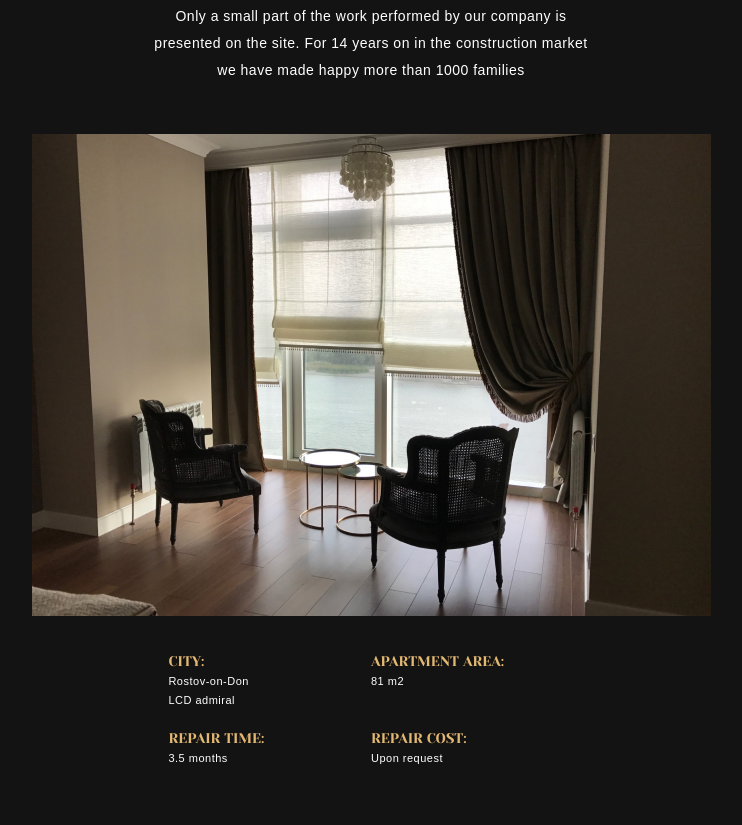
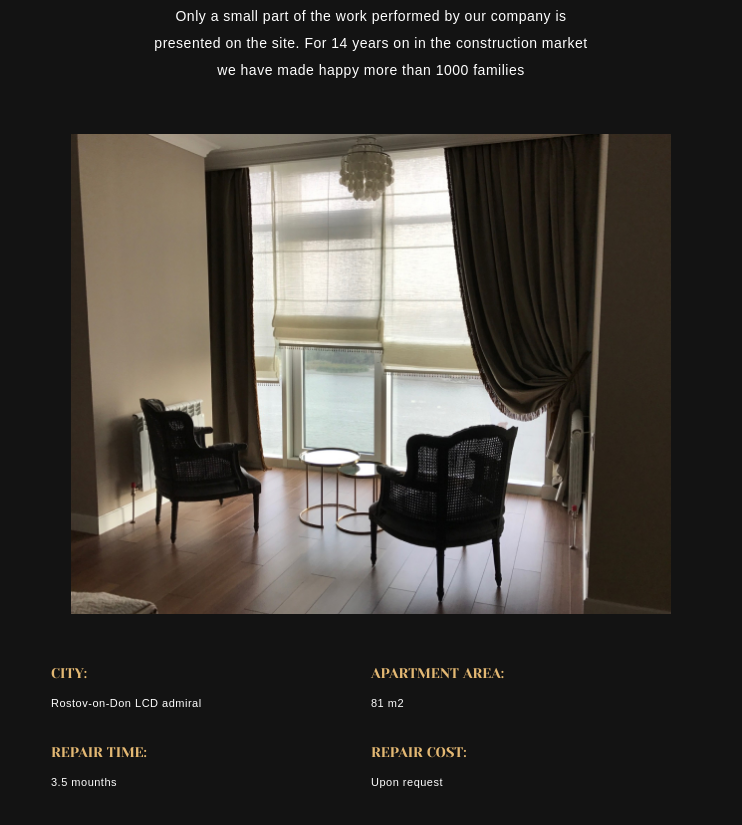
Before and after one commit to Romasananas/Design_studio_site, a plain HTML site: page index.html in a window 1280 px wide. Shown: the part 611-1436 px from the top of the page, without its empty margins (269-1011 px from the left). Drawn offline with Linux system fonts and the light colour scheme.

Commit message:
Add slider on JS

```diff
--- a/css/adaptive.css
+++ b/css/mobile.css
@@ -95,17 +95,15 @@
         margin: 0 auto;
     }
 
-    .info-btn {
-        margin: 0;
-    }
-
     .content-info {
+        margin-top: 50px;
         position: relative;
         top: unset;
     }
 
     .info-item {
         margin-bottom: 20px;
+        text-align: left;
     }
 
     .info-item>.subtitle {
@@ -114,15 +112,16 @@
     }
 
     .info-item__text {
+        text-align: left;
         font-size: 11px;
-        line-height: 18px;
+        line-height: 40px;
     }
 
-    .info-scrolling {
+    .slider-move {
         display: none;
     }
 
-    .info-scrolling__mobile {
+    .slider-move__mobile {
         width: 100%;
         position: absolute;
         bottom: 40%;
@@ -130,17 +129,15 @@
         justify-content: space-between;
     }
 
-    .info-btn {
-        width: 36px;
-        height: 36px;
-        margin: 14px;
+    .slider-btn {
+        height: 42px;
     }
 
-    .info-btn.back {
+    .slider-btn.back {
         background-image: url("../images/button-back-mobile.png");
     }
 
-    .info-btn.next {
+    .slider-btn.next {
         background-image: url("../images/button-next-mobile.png");
     }
 
@@ -294,7 +291,7 @@
         align-items: center;
     }
 
-    .example-styles .info-scrolling__mobile {
+    .example-styles .slider-move__mobile {
         bottom: 25%;
     }
 
--- a/css/styles.css
+++ b/css/styles.css
@@ -189,7 +189,8 @@
     justify-content: end;
 }
 
-.completed-projects__menu-link a {
+.completed-projects__menu-link {
+    margin-right: 45px;
     font-family: 'Yeseva One';
     font-style: normal;
     font-weight: 400;
@@ -199,7 +200,7 @@
     color: rgba(255, 255, 255, 0.3);
 }
 
-.completed-projects__menu-link a:hover {
+.completed-projects__menu-link.active {
     border-bottom: 1px solid #E3B873;
     padding-bottom: 6px;
     color: #E3B873;
@@ -246,53 +247,84 @@
 }
 
 .info-item__text {
-    max-width: 160px;
+    width: 160px;
+    height: 40px;
     font-size: 13px;
     line-height: 21px;
 }
 
-.content__image {
-    width: 50%;
+.info-item__text.active {
+    transition: 0.2s;
 }
 
-.content__image img {
-    display: block;
-    max-width: 100%;
-    height: auto;
+.slider {
+    position: relative;
 }
 
-.info-scrolling__mobile {
+.slider-images {
+    width: 600px;
+    height: 480px;
+    position: relative;
+}
+
+.slider-images .image {
+    background-size: cover;
+    background-position: center center;
+    width: 100%;
+    height: 100%;
+    position: absolute;
+    left: 0;
+    top: 0;
+    opacity: 0;
+    transition: opacity 800ms ease;
+}
+
+.slider-images .image.active {
+    opacity: 1;
+  }
+
+.slider-move__mobile {
     display: none;
 }
 
-.info-scrolling {
-    width: 33%;
+.slider-move {
+    position: absolute;
+    left: -630px;
     display: flex;
 }
 
-.info-scrolling__mobile {
-
+.slider-btn {
+    margin: 0 20px;
+    width: 42px;
+    height: 20px;
+    background-color: #fff;
+    border: none;
+    cursor: pointer;
+    display: inline-block;
 }
 
-.info-btn {
-    margin-right: 20px;
-    width: 42px;
-    border: none;
-    cursor: pointer;
-}
-
-.info-btn.back {
+.slider-btn.back {
     background: url("../images/arrow-back.svg");
     background-repeat: no-repeat;
     background-position: center;
 }
 
-.scroll {
+.slider-dot {
+    display: inline-block;
     width: 10px;
-    color: rgba(255, 255, 255, 0.3);
+    height: 10px;
+    background: #FFFFFF;
+    border-radius: 50%;
+    margin: 0 10px;
+    cursor: pointer;
+    transition: background 0.4s ease;
 }
 
-.info-btn.next {
+.slider-dot:hover, .slider-dot.active {
+    background: rgba(255, 255, 255, 0.3);
+  }
+
+.slider-btn.next {
     background: url("../images/arrow-next.svg");
     background-repeat: no-repeat;
     background-position: center;
@@ -547,7 +579,7 @@
 }
 
 .advantages__item span {
-    position: absolute;
+scrolling    position: absolute;
     top: 13px;
     left: 14px;
     font-family: 'Yeseva One';
--- a/index.html
+++ b/index.html
@@ -6,7 +6,7 @@
     <meta name="viewport" content="width=device-width, initial-scale=1.0">
     <link rel="stylesheet" href="./css/normalize.css">
     <link rel="stylesheet" href="./css/styles.css">
-    <link rel="stylesheet" href="./css/adaptive.css">
+    <link rel="stylesheet" href="./css/mobile.css">
     <link rel="icon" type="image/svg+xml" href="./images/favicon.svg">
     <title>Design Studio site</title>
 </head>
@@ -70,14 +70,14 @@
         <section class="completed-projects">
             <div class="container">
                 <ul class="navi completed-projects__menu">
-                    <li class="navi-link completed-projects__menu-link">
-                        <a href="">ROSTOV-ON-DON ADMIRAL</a>
+                    <li class="navi-link completed-projects__menu-link pr0">
+                        ROSTOV-ON-DON ADMIRAL
                     </li>
-                    <li class="navi-link completed-projects__menu-link">
-                        <a href="">SOCHI THIEVES</a>
+                    <li class="navi-link completed-projects__menu-link pr1">
+                        SOCHI THIEVES
                     </li>
-                    <li class="navi-link completed-projects__menu-link">
-                        <a href="">ROSTOV-ON-DON PATRIOTIC</a>
+                    <li class="navi-link completed-projects__menu-link pr2">
+                        ROSTOV-ON-DON PATRIOTIC
                     </li>
                 </ul>
                 <div class="content">
@@ -88,37 +88,31 @@
                             market we have made happy more than 1000 families
                         </p>
                     </div>
-                    <div class="content__image">
-                        <div class="info-scrolling__mobile">
-                            <button class="info-btn back"></button>
-                            <button class="info-btn next"></button>
+                    <div class="slider">
+                        <div class="slider-images"></div>
+                        <div class="slider-move">
+                            <button class="slider-btn back"></button>
+                            <div class="slider-dots"></div>
+                            <button class="slider-btn next"></button>
                         </div>
-                        <img src="./images/image2.1.jpg" alt="project 1">
+                        <div class="slider-move__mobile">
+                            <button class="slider-btn back"></button>
+                            <button class="slider-btn next"></button>
+                        </div>
                     </div>
                     <div class="content-info">
-                        <div class="info-item">
+                        <div class="info-item cities">
                             <h3 class="subtitle">City:</h3>
-                            <span class="text info-item__text">Rostov-on-Don <br>LCD admiral</span>
                         </div>
-                        <div class="info-item">
+                        <div class="info-item areas">
                             <h3 class="subtitle">apartment area:</h3>
-                            <span class="text info-item__text">81 m2</span>
                         </div>
-                        <div class="info-item">
+                        <div class="info-item times">
                             <h3 class="subtitle">Repair time:</h3>
-                            <span class="text info-item__text">3.5 months</span>
                         </div>
-                        <div class="info-item">
+                        <div class="info-item costs">
                             <h3 class="subtitle">Repair Cost:</h3>
-                            <span class="text info-item__text">Upon request</span>
                         </div>
-                    </div>
-                    <div class="info-scrolling">
-                        <button class="info-btn back"></button>
-                        <img class="info-btn scroll" src="./images/dot.svg" alt="dot">
-                        <img class="info-btn scroll" src="./images/dot.svg" alt="dot">
-                        <img class="info-btn scroll" src="./images/dot.svg" alt="dot">
-                        <button class="info-btn next"></button>
                     </div>
                 </div>
             </div>
@@ -309,9 +303,9 @@
                         wildest fantasies
                     </h2>
                     <div class="image__mobile">
-                        <div class="info-scrolling__mobile">
-                            <button class="info-btn back"></button>
-                            <button class="info-btn next"></button>
+                        <div class="slider-move__mobile">
+                            <button class="slider-btn back"></button>
+                            <button class="slider-btn next"></button>
                         </div>
                         <img src="./images/image5.5.jpg" alt="completed project 1">
                     </div>
@@ -500,5 +494,6 @@
             </button>
         </div>
     </footer>
+    <script src="./js/script.js"></script>
 </body>
 </html>
```
Also changed, not shown: images/slider-pr1.jpg (added), images/slider-pr2.jpg (added), images/slider-pr3.jpg (added).
